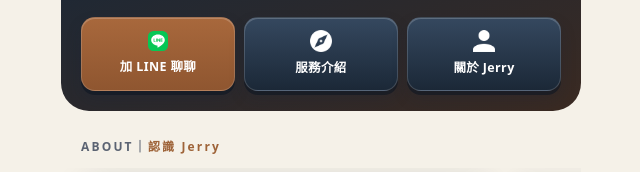
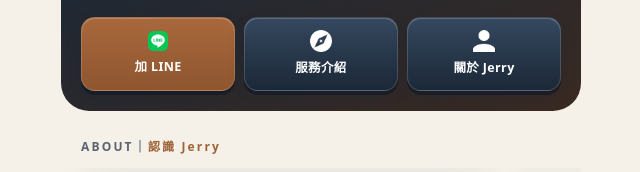
Before and after one commit to ericlin1994/jerrywu-card, a plain HTML site: page index.html in a window 1280 px wide. Shown: the part 543-715 px from the top of the page, 319-959 px from the left. Drawn offline with Linux system fonts and the light colour scheme; no server answers.

Commit message:
網站按鈕：加 LINE 聊聊 → 加 LINE（不再折行）

```diff
--- a/index.html
+++ b/index.html
@@ -407,7 +407,7 @@
     </div>
 
     <nav class="actions" style="grid-template-columns:repeat(3,1fr)">
-      <a class="btn line" data-link="line" href="#"><span class="ic"><svg viewBox="0 0 24 24" aria-hidden="true" focusable="false"><rect width="24" height="24" rx="6.6" fill="#06C755"/><g transform="translate(3.84 3.84) scale(0.68)"><path fill="#FFFFFF" d="M19.365 9.863c.349 0 .63.285.63.631 0 .345-.281.63-.63.63H17.61v1.125h1.755c.349 0 .63.283.63.63 0 .344-.281.629-.63.629h-2.386c-.345 0-.627-.285-.627-.629V8.108c0-.345.282-.63.63-.63h2.386c.346 0 .627.285.627.63 0 .349-.281.63-.63.63H17.61v1.125h1.755zm-3.855 3.016c0 .27-.174.51-.432.596-.064.021-.133.031-.199.031-.211 0-.391-.09-.51-.25l-2.443-3.317v2.94c0 .344-.279.629-.631.629-.346 0-.626-.285-.626-.629V8.108c0-.27.173-.51.43-.595.06-.023.136-.033.194-.033.195 0 .375.104.495.254l2.462 3.33V8.108c0-.345.282-.63.63-.63.345 0 .63.285.63.63v4.771zm-5.741 0c0 .344-.282.629-.631.629-.345 0-.627-.285-.627-.629V8.108c0-.345.282-.63.63-.63.346 0 .628.285.628.63v4.771zm-2.466.629H4.917c-.345 0-.63-.285-.63-.629V8.108c0-.345.285-.63.63-.63.348 0 .63.285.63.63v4.141h1.756c.348 0 .629.283.629.63 0 .344-.282.629-.629.629M24 10.314C24 4.943 18.615.572 12 .572S0 4.943 0 10.314c0 4.811 4.27 8.842 10.035 9.608.391.082.923.258 1.058.59.12.301.079.766.038 1.08l-.164 1.02c-.045.301-.24 1.186 1.049.645 1.291-.539 6.916-4.078 9.436-6.975C23.176 14.393 24 12.458 24 10.314"/></g></svg></span>加 LINE 聊聊</a>
+      <a class="btn line" data-link="line" href="#"><span class="ic"><svg viewBox="0 0 24 24" aria-hidden="true" focusable="false"><rect width="24" height="24" rx="6.6" fill="#06C755"/><g transform="translate(3.84 3.84) scale(0.68)"><path fill="#FFFFFF" d="M19.365 9.863c.349 0 .63.285.63.631 0 .345-.281.63-.63.63H17.61v1.125h1.755c.349 0 .63.283.63.63 0 .344-.281.629-.63.629h-2.386c-.345 0-.627-.285-.627-.629V8.108c0-.345.282-.63.63-.63h2.386c.346 0 .627.285.627.63 0 .349-.281.63-.63.63H17.61v1.125h1.755zm-3.855 3.016c0 .27-.174.51-.432.596-.064.021-.133.031-.199.031-.211 0-.391-.09-.51-.25l-2.443-3.317v2.94c0 .344-.279.629-.631.629-.346 0-.626-.285-.626-.629V8.108c0-.27.173-.51.43-.595.06-.023.136-.033.194-.033.195 0 .375.104.495.254l2.462 3.33V8.108c0-.345.282-.63.63-.63.345 0 .63.285.63.63v4.771zm-5.741 0c0 .344-.282.629-.631.629-.345 0-.627-.285-.627-.629V8.108c0-.345.282-.63.63-.63.346 0 .628.285.628.63v4.771zm-2.466.629H4.917c-.345 0-.63-.285-.63-.629V8.108c0-.345.285-.63.63-.63.348 0 .63.285.63.63v4.141h1.756c.348 0 .629.283.629.63 0 .344-.282.629-.629.629M24 10.314C24 4.943 18.615.572 12 .572S0 4.943 0 10.314c0 4.811 4.27 8.842 10.035 9.608.391.082.923.258 1.058.59.12.301.079.766.038 1.08l-.164 1.02c-.045.301-.24 1.186 1.049.645 1.291-.539 6.916-4.078 9.436-6.975C23.176 14.393 24 12.458 24 10.314"/></g></svg></span>加 LINE</a>
       <a class="btn" href="https://liff.line.me/2011946176-OWaDN0zD?t=1&amp;c=jerrywu&amp;to=services&amp;u=https%3A%2F%2Fjerrywu.cardtaiwan.com%2F%23services" target="_blank" rel="noopener"><span class="ic"><img src="img/icon-svc-v1.png" alt="" style="height:22px;width:auto;display:block"></span>服務介紹</a>
       <a class="btn" href="https://liff.line.me/2011946176-OWaDN0zD?t=1&amp;c=jerrywu&amp;to=about&amp;u=https%3A%2F%2Fjerrywu.cardtaiwan.com%2F%23about" target="_blank" rel="noopener"><span class="ic"><img src="img/icon-about-v1.png" alt="" style="height:22px;width:auto;display:block"></span>關於 Jerry</a>
     </nav>
@@ -497,7 +497,7 @@
       </div>
 
       <nav class="actions" style="grid-template-columns:repeat(3,1fr);margin-top:16px">
-        <a class="btn line" data-link="line" href="#"><span class="ic"><svg viewBox="0 0 24 24" aria-hidden="true" focusable="false"><rect width="24" height="24" rx="6.6" fill="#06C755"/><g transform="translate(3.84 3.84) scale(0.68)"><path fill="#FFFFFF" d="M19.365 9.863c.349 0 .63.285.63.631 0 .345-.281.63-.63.63H17.61v1.125h1.755c.349 0 .63.283.63.63 0 .344-.281.629-.63.629h-2.386c-.345 0-.627-.285-.627-.629V8.108c0-.345.282-.63.63-.63h2.386c.346 0 .627.285.627.63 0 .349-.281.63-.63.63H17.61v1.125h1.755zm-3.855 3.016c0 .27-.174.51-.432.596-.064.021-.133.031-.199.031-.211 0-.391-.09-.51-.25l-2.443-3.317v2.94c0 .344-.279.629-.631.629-.346 0-.626-.285-.626-.629V8.108c0-.27.173-.51.43-.595.06-.023.136-.033.194-.033.195 0 .375.104.495.254l2.462 3.33V8.108c0-.345.282-.63.63-.63.345 0 .63.285.63.63v4.771zm-5.741 0c0 .344-.282.629-.631.629-.345 0-.627-.285-.627-.629V8.108c0-.345.282-.63.63-.63.346 0 .628.285.628.63v4.771zm-2.466.629H4.917c-.345 0-.63-.285-.63-.629V8.108c0-.345.285-.63.63-.63.348 0 .63.285.63.63v4.141h1.756c.348 0 .629.283.629.63 0 .344-.282.629-.629.629M24 10.314C24 4.943 18.615.572 12 .572S0 4.943 0 10.314c0 4.811 4.27 8.842 10.035 9.608.391.082.923.258 1.058.59.12.301.079.766.038 1.08l-.164 1.02c-.045.301-.24 1.186 1.049.645 1.291-.539 6.916-4.078 9.436-6.975C23.176 14.393 24 12.458 24 10.314"/></g></svg></span>加 LINE 聊聊</a>
+        <a class="btn line" data-link="line" href="#"><span class="ic"><svg viewBox="0 0 24 24" aria-hidden="true" focusable="false"><rect width="24" height="24" rx="6.6" fill="#06C755"/><g transform="translate(3.84 3.84) scale(0.68)"><path fill="#FFFFFF" d="M19.365 9.863c.349 0 .63.285.63.631 0 .345-.281.63-.63.63H17.61v1.125h1.755c.349 0 .63.283.63.63 0 .344-.281.629-.63.629h-2.386c-.345 0-.627-.285-.627-.629V8.108c0-.345.282-.63.63-.63h2.386c.346 0 .627.285.627.63 0 .349-.281.63-.63.63H17.61v1.125h1.755zm-3.855 3.016c0 .27-.174.51-.432.596-.064.021-.133.031-.199.031-.211 0-.391-.09-.51-.25l-2.443-3.317v2.94c0 .344-.279.629-.631.629-.346 0-.626-.285-.626-.629V8.108c0-.27.173-.51.43-.595.06-.023.136-.033.194-.033.195 0 .375.104.495.254l2.462 3.33V8.108c0-.345.282-.63.63-.63.345 0 .63.285.63.63v4.771zm-5.741 0c0 .344-.282.629-.631.629-.345 0-.627-.285-.627-.629V8.108c0-.345.282-.63.63-.63.346 0 .628.285.628.63v4.771zm-2.466.629H4.917c-.345 0-.63-.285-.63-.629V8.108c0-.345.285-.63.63-.63.348 0 .63.285.63.63v4.141h1.756c.348 0 .629.283.629.63 0 .344-.282.629-.629.629M24 10.314C24 4.943 18.615.572 12 .572S0 4.943 0 10.314c0 4.811 4.27 8.842 10.035 9.608.391.082.923.258 1.058.59.12.301.079.766.038 1.08l-.164 1.02c-.045.301-.24 1.186 1.049.645 1.291-.539 6.916-4.078 9.436-6.975C23.176 14.393 24 12.458 24 10.314"/></g></svg></span>加 LINE</a>
         <a class="btn" href="https://liff.line.me/2011946176-OWaDN0zD?t=1&amp;c=jerrywu&amp;to=tel&amp;u=tel%3A%2B886963227013"><span class="ic"><img src="img/icon-tel-v1.png" alt="" style="height:22px;width:auto;display:block"></span>撥打電話</a>
         <a class="btn" href="https://liff.line.me/2011946176-OWaDN0zD?t=1&amp;c=jerrywu&amp;to=services&amp;u=https%3A%2F%2Fjerrywu.cardtaiwan.com%2F%23services" target="_blank" rel="noopener"><span class="ic"><img src="img/icon-svc-v1.png" alt="" style="height:22px;width:auto;display:block"></span>服務介紹</a>
         <a class="btn" href="https://liff.line.me/2011946176-OWaDN0zD?t=1&amp;c=jerrywu&amp;to=about&amp;u=https%3A%2F%2Fjerrywu.cardtaiwan.com%2F%23about" target="_blank" rel="noopener"><span class="ic"><img src="img/icon-about-v1.png" alt="" style="height:22px;width:auto;display:block"></span>關於 Jerry</a>
@@ -601,7 +601,7 @@ let payloadFailed = false;
 
 /* 改動 flex-cards.json 後請把 BUILD 往後跳一號：
    LINE 內建瀏覽器會快取檔案，不跳號會一直送出舊版卡片 */
-const BUILD = 'b105';
+const BUILD = 'b106';
 const PAGE_VER = '2026-10-23-1310'   // 每次改頁面就改這個，用來確認手機拿到的是最新版
 
 /* ═══════ FLEX_PAYLOAD_START（由 build_flex.py 自動寫入，勿手改）═══════ */
```
